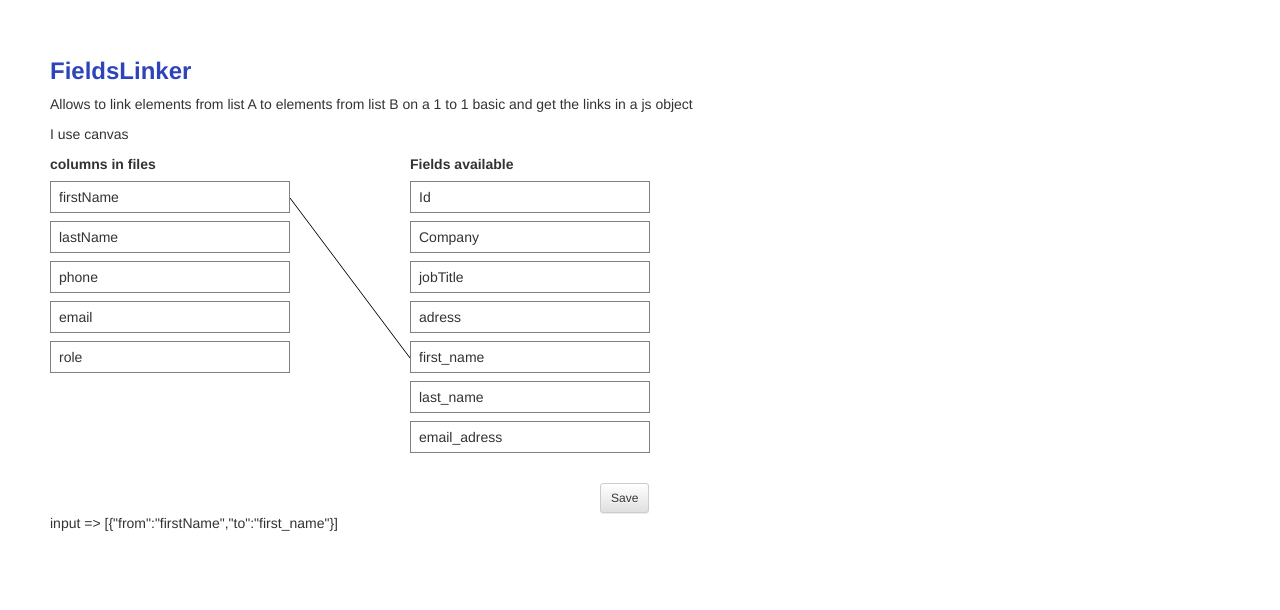
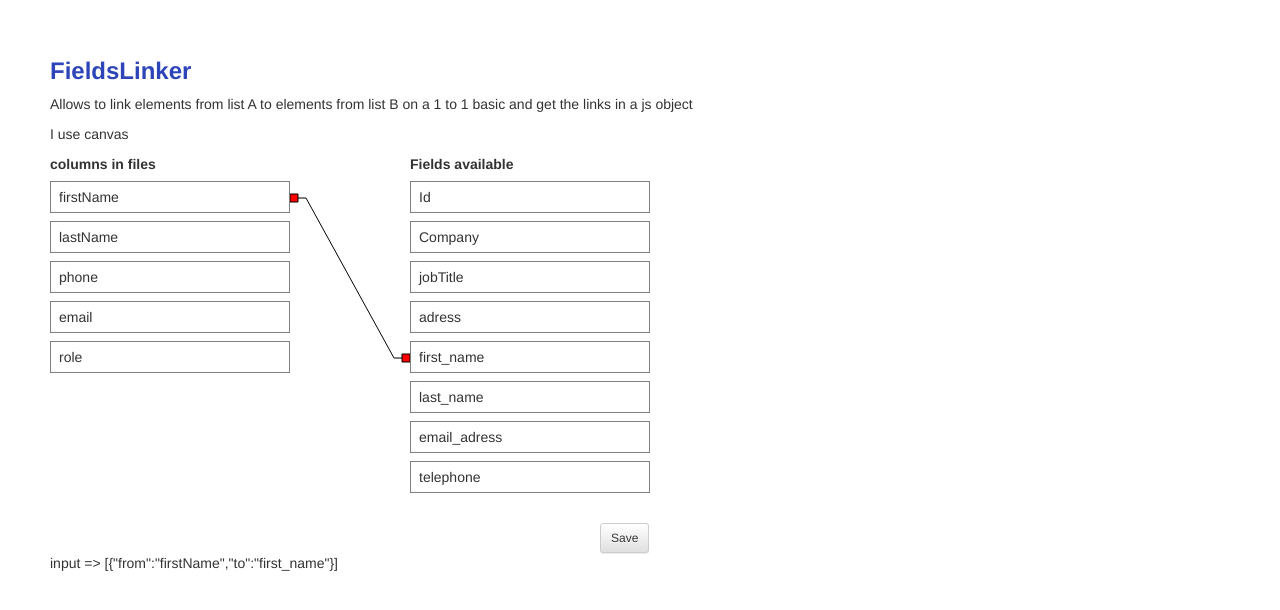
Before and after one commit to PhilippeMarcMeyer/FieldsLinker, a plain HTML site: page demo-fieldsLinker.html in a window 1280 px wide. Shown: the part 54-664 px from the top of the page. Drawn offline with nearby package versions, Linux system fonts and the light colour scheme.

Commit message:
new parameter : lineStyle

```diff
--- a/demo-fieldsLinker.html
+++ b/demo-fieldsLinker.html
@@ -116,8 +116,11 @@
 			var input = {
 			    "options":{
 					"byName" : true,
-					"className":"fieldsLinker"
-
+					"className":"fieldsLinker",
+					"lineStyle":"square-ends",
+					"lineColor":"black",
+					"handleColor":"red",
+					"contrast":"#fafaff"
 				},
 				"listA":
 					{
@@ -140,7 +143,8 @@
 							"adress",
 							"first_name",
 							"last_name",
-							"email_adress"
+							"email_adress",
+							"telephone"
 						]
 					},
 				"existingLinks": existingLinks
--- a/demo-fieldsLinker.js
+++ b/demo-fieldsLinker.js
@@ -20,17 +20,17 @@ var ListHeights1 = [];
 var ListHeights2 = [];
 var move = null;
 var that = null;
-var lineStyle = "straight"; // straight or curve
-
+var lineStyle = "straight"; // straight or square-ends
+var handleColor = "darkblue";
+var lineColor = "black";
 
 
 
 var draw = function(){
 
 	canvasCtx.fillStyle = 'white';
-	canvasCtx.strokeStyle = 'black';
+	canvasCtx.strokeStyle = lineColor;
 	canvasCtx.clearRect(0, 0, canvasWidth, canvasHeight);
-	canvasCtx.beginPath();
 
 	linksByOrder.forEach(function(item,i){
 		var _from = item["from"];
@@ -42,10 +42,28 @@ var draw = function(){
 		var Bx = canvasWidth;
 		var By = ListHeights2[_to];
 
+
+		canvasCtx.beginPath();
+
 		canvasCtx.moveTo(Ax, Ay);
 
-		canvasCtx.lineTo(Bx, By);
-		canvasCtx.stroke();
+		if(lineStyle == "square-ends"){
+			canvasCtx.fillStyle = handleColor;
+			canvasCtx.strokeStyle = lineColor;
+			canvasCtx.rect(Ax, Ay-4, 8, 8);
+			canvasCtx.rect(Bx-8, By-4, 8, 8);
+			canvasCtx.fill();
+
+			canvasCtx.moveTo(Ax+8, Ay);
+			canvasCtx.lineTo(Ax+16, Ay);
+			canvasCtx.lineTo(Bx-16, By);
+			canvasCtx.lineTo(Bx-8, By);
+			canvasCtx.stroke();
+		}else{
+			canvasCtx.lineTo(Bx, By);
+			canvasCtx.stroke();
+		}
+
 	});
 }
 
@@ -106,10 +124,17 @@ $.fn.fieldsLinker = function(action,input) {
 			}
 
 			if(data.options.lineStyle){
-				if(data.options.lineStyle=="curve")
-					lineStyle = "curve";
+				if(data.options.lineStyle=="square-ends")
+					lineStyle = "square-ends";
 			}
 
+			if(data.options.lineColor){
+				lineColor = data.options.lineColor;
+			}
+
+			if(data.options.handleColor){
+				handleColor = data.options.handleColor;
+			}
 
 
 			$(this).html("");
```
